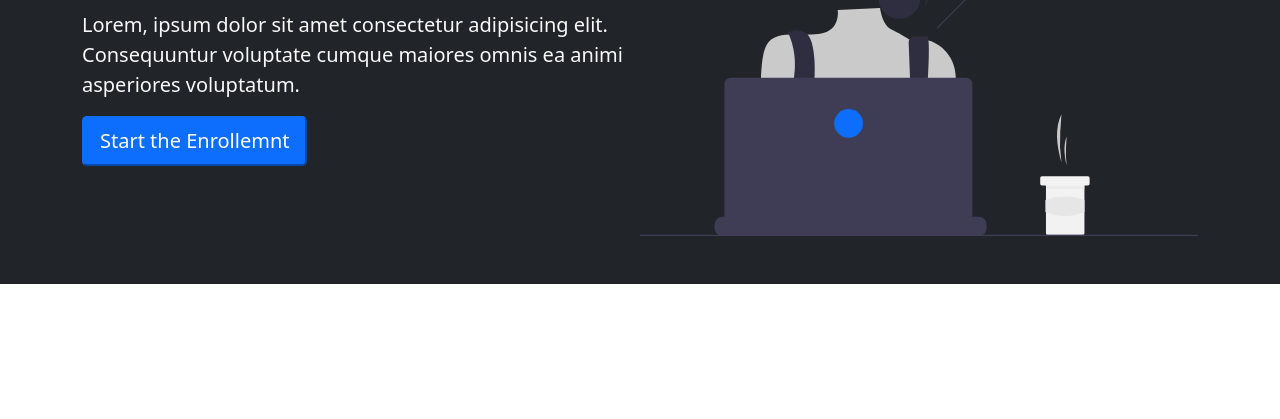
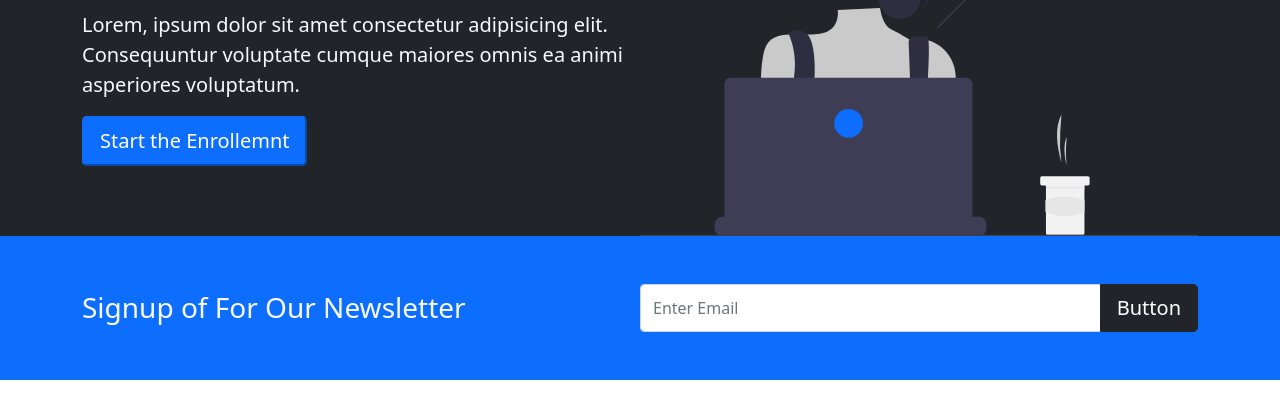
Before and after one commit to isaakgz/bootstrap-project, a plain HTML site: page index.html in a window 1280 px wide. Shown: the part 245-664 px from the top of the page. Drawn offline with nearby package versions, Linux system fonts and the light colour scheme.

Commit message:
newletter component

```diff
--- a/index.html
+++ b/index.html
@@ -43,7 +43,9 @@
     </nav>
     <!-- showcase -->
 
-    <section class="bg-dark text-light p-5 text-center text-sm-start">
+    <section
+      class="bg-dark text-light p-5 p-lg-0 pt-lg-5 text-center text-sm-start"
+    >
       <div class="container">
         <div class="d-sm-flex align-items-center justify-content-between">
           <div>
@@ -53,13 +55,38 @@
               Consequuntur voluptate cumque maiores omnis ea animi asperiores
               voluptatum.
             </p>
-            <button class="brn btn-primary btn-lg ">Start the Enrollemnt</button>
+            <button class="brn btn-primary btn-lg">Start the Enrollemnt</button>
           </div>
-          <img class="img-fluid w-50 d-none d-sm-block" src="./img/showcase.svg" alt="showcase" />
+          <img
+            class="img-fluid w-50 d-none d-sm-block"
+            src="./img/showcase.svg"
+            alt="showcase"
+          />
         </div>
       </div>
     </section>
 
+    <section class="bg-primary text-light p-5">
+      <div class="container">
+        <div class="d-md-flex justify-content-between align-items-center">
+          <h3 class="mb-3 mb-md-0">Signup of For Our Newsletter</h3>
+          <div class="input-group news-input ">
+            <input
+              type="text"
+              class="form-control"
+              placeholder="Enter Email"
+            />
+            <button
+              class="btn btn-dark btn-lg"
+              type="button"
+
+            >
+              Button
+            </button>
+          </div>
+        </div>
+      </div>
+    </section>
     <script
       src="https://cdn.jsdelivr.net/npm/bootstrap@5.0.2/dist/js/bootstrap.bundle.min.js"
       integrity="sha384-MrcW6ZMFYlzcLA8Nl+NtUVF0sA7MsXsP1UyJoMp4YLEuNSfAP+JcXn/tWtIaxVXM"
--- a/style.css
+++ b/style.css
@@ -0,0 +1,5 @@
+@media (min-width:768px) {
+    .news-input{
+        width: 50%;
+    }
+}
```
